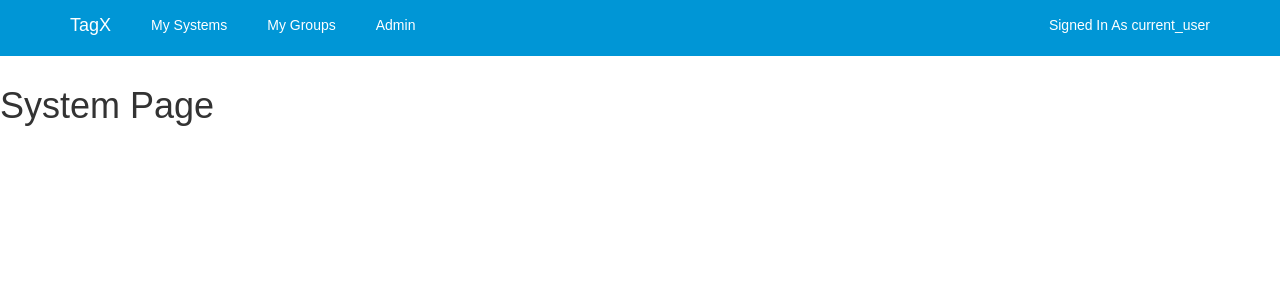
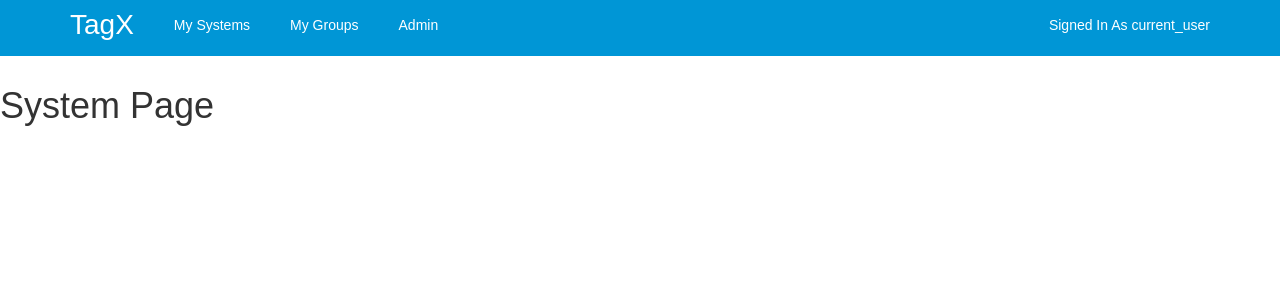
Before and after one commit to tschoppe/TagX-Public, a Django app: page /system/ in a window 1280 px wide. Shown: the top 300 px of the page. Run offline with Django 3.2, Linux system fonts and the light colour scheme; some libraries are stand-ins or nearby versions; some web fonts are replaced.

Commit message:
enlarge brand font size

```diff
--- a/django_project/TagX/static/css/main.css
+++ b/django_project/TagX/static/css/main.css
@@ -126,3 +126,7 @@ li {
 .navbar-default .navbar-brand {
 	padding-left: 30px;
 }
+
+.navbar-brand {
+	font-size: 2em;
+}
```
